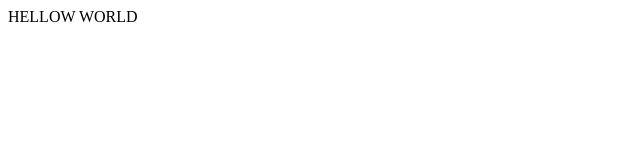
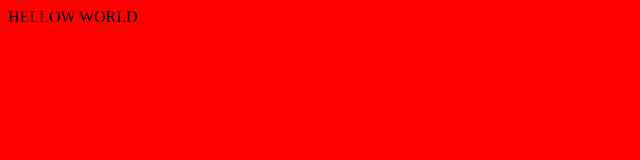
Before and after one commit to glcolin/test, a plain HTML site: page index.html in a window 1280 px wide. Shown: the whole page, without its empty margins (0-640 px from the left). Drawn offline with Linux system fonts and the light colour scheme.

Commit message:
applied css style

```diff
--- a/index.html
+++ b/index.html
@@ -1 +1,8 @@
+<html>
+<head>
+	<link href="style.css" rel="stylesheet">
+<head>
+<body>
 HELLOW WORLD
+</body>
+</html>
--- a/style.css
+++ b/style.css
@@ -0,0 +1,3 @@
+body{
+	background:red;
+}
```
